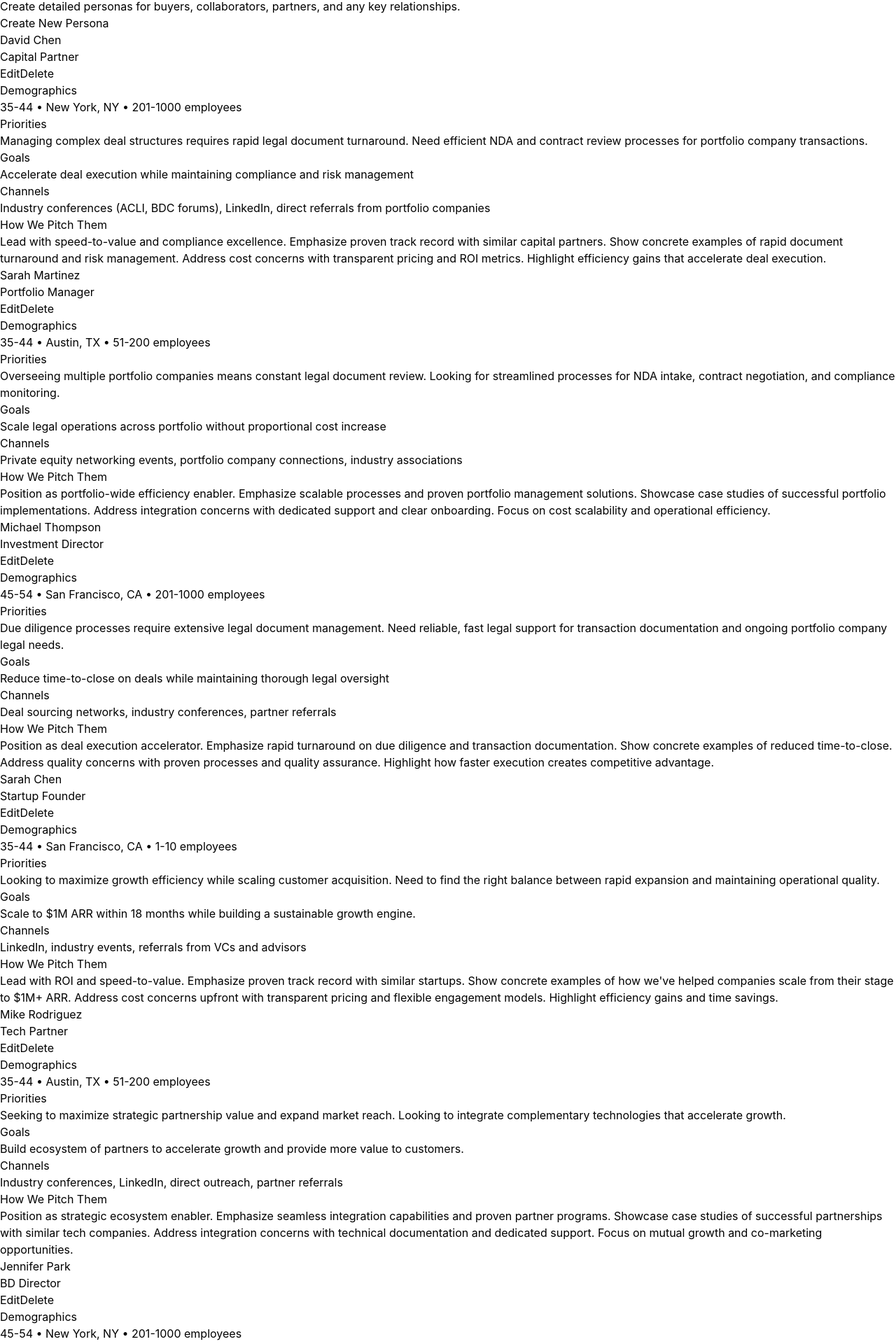
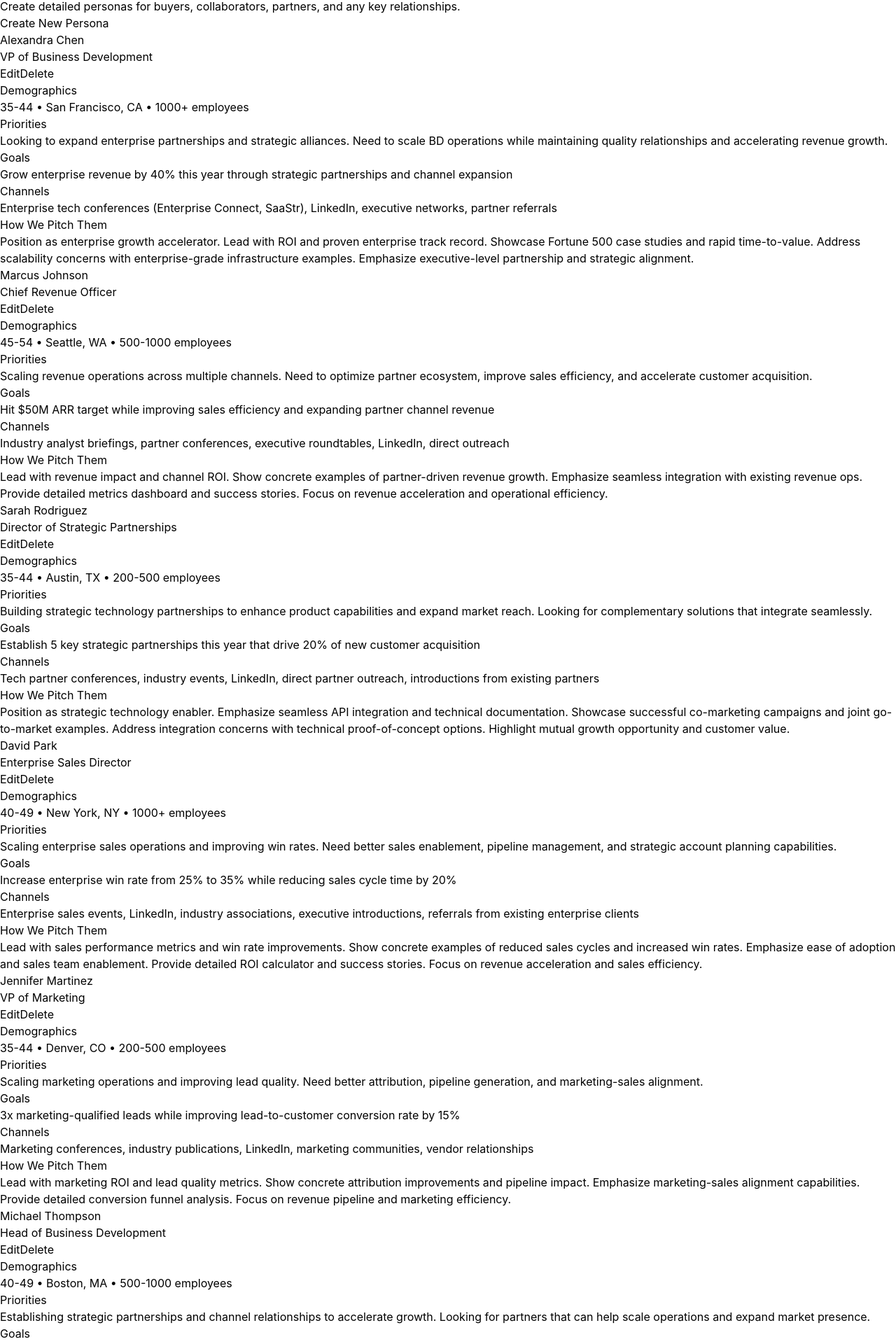
Before and after one commit to Ignite-Strategies/ignitebd-frontend, a React (Vite) app: page /persona in a window 1280 px wide. Shown: the part 1155-3075 px from the top of the page at 70% size. Built offline with nearby package versions, Linux system fonts and the light colour scheme.

Commit message:
Add demo data to ecosystem map, remove Events category, move ecosystem to setup route

```diff
--- a/src/data/demoPersonas.js
+++ b/src/data/demoPersonas.js
@@ -1,102 +1,102 @@
 // Demo persona data for initial hydration
-// General tech BD personas for demo purposes
+// Enterprise tech BD personas for demo purposes
 // This is separated from the component logic for clean separation of concerns
 
 export const DEMO_PERSONAS = [
   {
     id: 1,
-    name: "David Chen",
-    title: "Capital Partner",
-    company: "Ares Capital",
+    name: "Alexandra Chen",
+    title: "VP of Business Development",
+    company: "TechCorp Enterprises",
     age: "35-44",
-    location: "New York, NY",
-    companySize: "201-1000 employees",
-    priorities: "Managing complex deal structures requires rapid legal document turnaround. Need efficient NDA and contract review processes for portfolio company transactions.",
-    goals: "Accelerate deal execution while maintaining compliance and risk management",
-    channels: "Industry conferences (ACLI, BDC forums), LinkedIn, direct referrals from portfolio companies",
-    budget: "$100K - $500K",
-    decisionProcess: "Executive-level decision with input from legal and business development",
-    objections: "Concerned about cost and time investment. Wants to see clear ROI.",
-    pitchStrategy: "Lead with speed-to-value and compliance excellence. Emphasize proven track record with similar capital partners. Show concrete examples of rapid document turnaround and risk management. Address cost concerns with transparent pricing and ROI metrics. Highlight efficiency gains that accelerate deal execution."
+    location: "San Francisco, CA",
+    companySize: "1000+ employees",
+    priorities: "Looking to expand enterprise partnerships and strategic alliances. Need to scale BD operations while maintaining quality relationships and accelerating revenue growth.",
+    goals: "Grow enterprise revenue by 40% this year through strategic partnerships and channel expansion",
+    channels: "Enterprise tech conferences (Enterprise Connect, SaaStr), LinkedIn, executive networks, partner referrals",
+    budget: "$500K+",
+    decisionProcess: "Executive committee with input from CEO, CFO, and product leadership",
+    objections: "Concerned about integration complexity, ROI timeline, and maintaining service quality at scale.",
+    pitchStrategy: "Position as enterprise growth accelerator. Lead with ROI and proven enterprise track record. Showcase Fortune 500 case studies and rapid time-to-value. Address scalability concerns with enterprise-grade infrastructure examples. Emphasize executive-level partnership and strategic alignment."
   },
   {
     id: 2,
-    name: "Sarah Martinez",
-    title: "Portfolio Manager",
-    company: "Orion Holdings",
-    age: "35-44",
-    location: "Austin, TX",
-    companySize: "51-200 employees",
-    priorities: "Overseeing multiple portfolio companies means constant legal document review. Looking for streamlined processes for NDA intake, contract negotiation, and compliance monitoring.",
-    goals: "Scale legal operations across portfolio without proportional cost increase",
-    channels: "Private equity networking events, portfolio company connections, industry associations",
-    budget: "$50K - $100K",
-    decisionProcess: "Committee decision involving CTO, CEO, and business development team",
-    objections: "Worried about integration complexity and maintaining quality standards.",
-    pitchStrategy: "Position as portfolio-wide efficiency enabler. Emphasize scalable processes and proven portfolio management solutions. Showcase case studies of successful portfolio implementations. Address integration concerns with dedicated support and clear onboarding. Focus on cost scalability and operational efficiency."
+    name: "Marcus Johnson",
+    title: "Chief Revenue Officer",
+    company: "CloudFirst Solutions",
+    age: "45-54",
+    location: "Seattle, WA",
+    companySize: "500-1000 employees",
+    priorities: "Scaling revenue operations across multiple channels. Need to optimize partner ecosystem, improve sales efficiency, and accelerate customer acquisition.",
+    goals: "Hit $50M ARR target while improving sales efficiency and expanding partner channel revenue",
+    channels: "Industry analyst briefings, partner conferences, executive roundtables, LinkedIn, direct outreach",
+    budget: "$100K - $500K",
+    decisionProcess: "CRO decision with board approval for large investments",
+    objections: "Wants clear ROI metrics, integration capabilities, and proof of partner program success.",
+    pitchStrategy: "Lead with revenue impact and channel ROI. Show concrete examples of partner-driven revenue growth. Emphasize seamless integration with existing revenue ops. Provide detailed metrics dashboard and success stories. Focus on revenue acceleration and operational efficiency."
   },
   {
     id: 3,
-    name: "Michael Thompson",
-    title: "Investment Director",
-    company: "Meridian Partners",
-    age: "45-54",
-    location: "San Francisco, CA",
-    companySize: "201-1000 employees",
-    priorities: "Due diligence processes require extensive legal document management. Need reliable, fast legal support for transaction documentation and ongoing portfolio company legal needs.",
-    goals: "Reduce time-to-close on deals while maintaining thorough legal oversight",
-    channels: "Deal sourcing networks, industry conferences, partner referrals",
+    name: "Sarah Rodriguez",
+    title: "Director of Strategic Partnerships",
+    company: "DataFlow Systems",
+    age: "35-44",
+    location: "Austin, TX",
+    companySize: "200-500 employees",
+    priorities: "Building strategic technology partnerships to enhance product capabilities and expand market reach. Looking for complementary solutions that integrate seamlessly.",
+    goals: "Establish 5 key strategic partnerships this year that drive 20% of new customer acquisition",
+    channels: "Tech partner conferences, industry events, LinkedIn, direct partner outreach, introductions from existing partners",
     budget: "$100K - $500K",
-    decisionProcess: "Executive-level decision with input from legal and business development",
-    objections: "Concerned about quality and consistency across multiple transactions.",
-    pitchStrategy: "Position as deal execution accelerator. Emphasize rapid turnaround on due diligence and transaction documentation. Show concrete examples of reduced time-to-close. Address quality concerns with proven processes and quality assurance. Highlight how faster execution creates competitive advantage."
+    decisionProcess: "Partnership committee with CTO, product, and business development input",
+    objections: "Concerned about technical integration complexity, co-marketing commitments, and revenue sharing models.",
+    pitchStrategy: "Position as strategic technology enabler. Emphasize seamless API integration and technical documentation. Showcase successful co-marketing campaigns and joint go-to-market examples. Address integration concerns with technical proof-of-concept options. Highlight mutual growth opportunity and customer value."
   },
   {
     id: 4,
-    name: "Sarah Chen",
-    title: "Startup Founder",
-    company: "TechVentures Inc",
-    age: "35-44",
-    location: "San Francisco, CA",
-    companySize: "1-10 employees",
-    priorities: "Looking to maximize growth efficiency while scaling customer acquisition. Need to find the right balance between rapid expansion and maintaining operational quality.",
-    goals: "Scale to $1M ARR within 18 months while building a sustainable growth engine.",
-    channels: "LinkedIn, industry events, referrals from VCs and advisors",
+    name: "David Park",
+    title: "Enterprise Sales Director",
+    company: "EnterpriseWorks Inc",
+    age: "40-49",
+    location: "New York, NY",
+    companySize: "1000+ employees",
+    priorities: "Scaling enterprise sales operations and improving win rates. Need better sales enablement, pipeline management, and strategic account planning capabilities.",
+    goals: "Increase enterprise win rate from 25% to 35% while reducing sales cycle time by 20%",
+    channels: "Enterprise sales events, LinkedIn, industry associations, executive introductions, referrals from existing enterprise clients",
     budget: "$50K - $100K",
-    decisionProcess: "Makes decisions quickly but consults with co-founder and board advisors",
-    objections: "Concerned about cost and time investment. Wants to see clear ROI.",
-    pitchStrategy: "Lead with ROI and speed-to-value. Emphasize proven track record with similar startups. Show concrete examples of how we've helped companies scale from their stage to $1M+ ARR. Address cost concerns upfront with transparent pricing and flexible engagement models. Highlight efficiency gains and time savings."
+    decisionProcess: "Sales leadership decision with CFO approval for budget",
+    objections: "Needs clear ROI on sales efficiency, wants proof of improved win rates, concerned about sales team adoption.",
+    pitchStrategy: "Lead with sales performance metrics and win rate improvements. Show concrete examples of reduced sales cycles and increased win rates. Emphasize ease of adoption and sales team enablement. Provide detailed ROI calculator and success stories. Focus on revenue acceleration and sales efficiency."
   },
   {
     id: 5,
-    name: "Mike Rodriguez",
-    title: "Tech Partner",
-    company: "CloudScale Solutions",
+    name: "Jennifer Martinez",
+    title: "VP of Marketing",
+    company: "SaaS Growth Co",
     age: "35-44",
-    location: "Austin, TX",
-    companySize: "51-200 employees",
-    priorities: "Seeking to maximize strategic partnership value and expand market reach. Looking to integrate complementary technologies that accelerate growth.",
-    goals: "Build ecosystem of partners to accelerate growth and provide more value to customers.",
-    channels: "Industry conferences, LinkedIn, direct outreach, partner referrals",
+    location: "Denver, CO",
+    companySize: "200-500 employees",
+    priorities: "Scaling marketing operations and improving lead quality. Need better attribution, pipeline generation, and marketing-sales alignment.",
+    goals: "3x marketing-qualified leads while improving lead-to-customer conversion rate by 15%",
+    channels: "Marketing conferences, industry publications, LinkedIn, marketing communities, vendor relationships",
     budget: "$100K - $500K",
-    decisionProcess: "Committee decision involving CTO, CEO, and business development team",
-    objections: "Worried about integration complexity and maintaining quality standards.",
-    pitchStrategy: "Position as strategic ecosystem enabler. Emphasize seamless integration capabilities and proven partner programs. Showcase case studies of successful partnerships with similar tech companies. Address integration concerns with technical documentation and dedicated support. Focus on mutual growth and co-marketing opportunities."
+    decisionProcess: "VP Marketing decision with CEO approval for large investments",
+    objections: "Wants clear attribution and ROI, needs proof of lead quality improvement, concerned about marketing-sales handoff.",
+    pitchStrategy: "Lead with marketing ROI and lead quality metrics. Show concrete attribution improvements and pipeline impact. Emphasize marketing-sales alignment capabilities. Provide detailed conversion funnel analysis. Focus on revenue pipeline and marketing efficiency."
   },
   {
     id: 6,
-    name: "Jennifer Park",
-    title: "BD Director",
-    company: "Enterprise Solutions Group",
-    age: "45-54",
-    location: "New York, NY",
-    companySize: "201-1000 employees",
-    priorities: "Focused on maximizing thought leadership impact and establishing strategic industry relationships. Looking to position company as market leader.",
-    goals: "Position company as industry leader and build strategic alliances for long-term growth.",
-    channels: "Industry publications, speaking engagements, exclusive events, direct relationships",
-    budget: "$500K+",
-    decisionProcess: "Executive-level decision with input from legal and business development",
-    objections: "Concerned about exclusivity and long-term commitment requirements.",
-    pitchStrategy: "Position as premium, exclusive partnership. Emphasize thought leadership opportunities, co-branded content, and industry positioning benefits. Highlight access to exclusive networks and high-profile events. Address exclusivity concerns with flexible tier options. Focus on long-term strategic value and industry recognition. Provide executive-level engagement and white-glove service."
+    name: "Michael Thompson",
+    title: "Head of Business Development",
+    company: "ScaleUp Technologies",
+    age: "40-49",
+    location: "Boston, MA",
+    companySize: "500-1000 employees",
+    priorities: "Establishing strategic partnerships and channel relationships to accelerate growth. Looking for partners that can help scale operations and expand market presence.",
+    goals: "Build partner channel that drives 30% of new revenue within 12 months",
+    channels: "Partner conferences, industry events, LinkedIn, channel partner networks, strategic introductions",
+    budget: "$100K - $500K",
+    decisionProcess: "BD leadership with executive approval for strategic partnerships",
+    objections: "Wants proof of partner program success, needs clear revenue sharing model, concerned about partner enablement and support.",
+    pitchStrategy: "Position as channel growth accelerator. Emphasize proven partner program success and revenue sharing models. Showcase partner enablement resources and support structure. Provide detailed partner ROI examples. Focus on mutual growth and channel revenue."
   }
 ];
```
